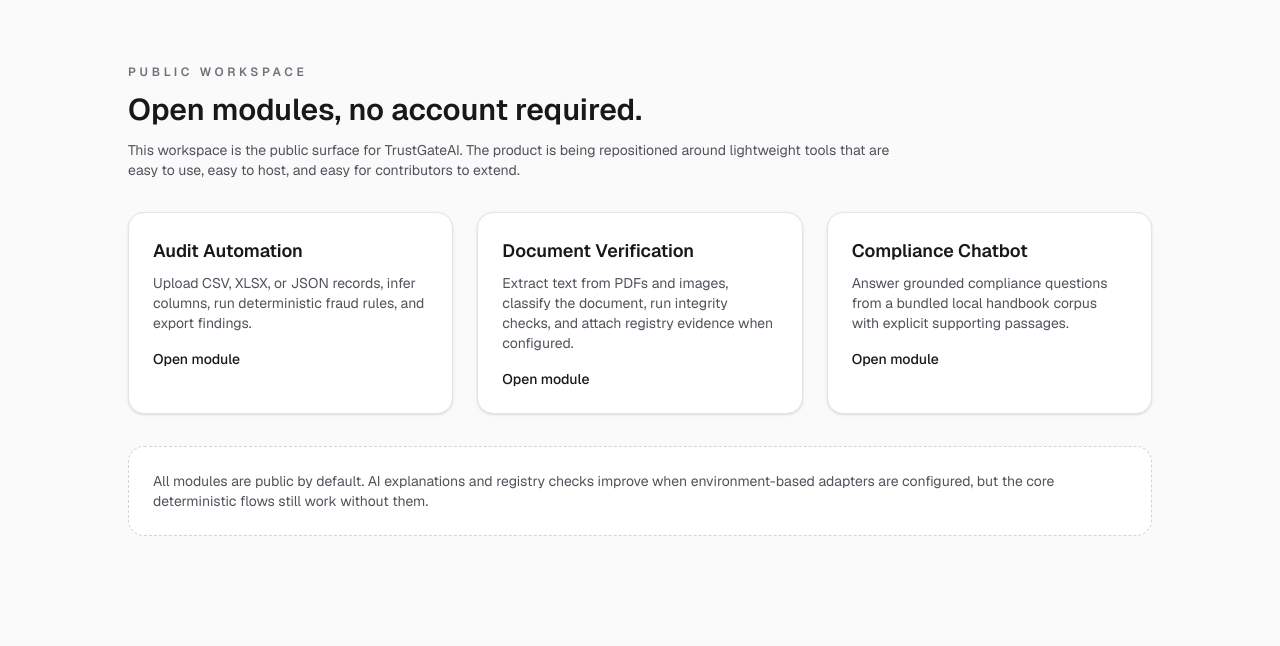
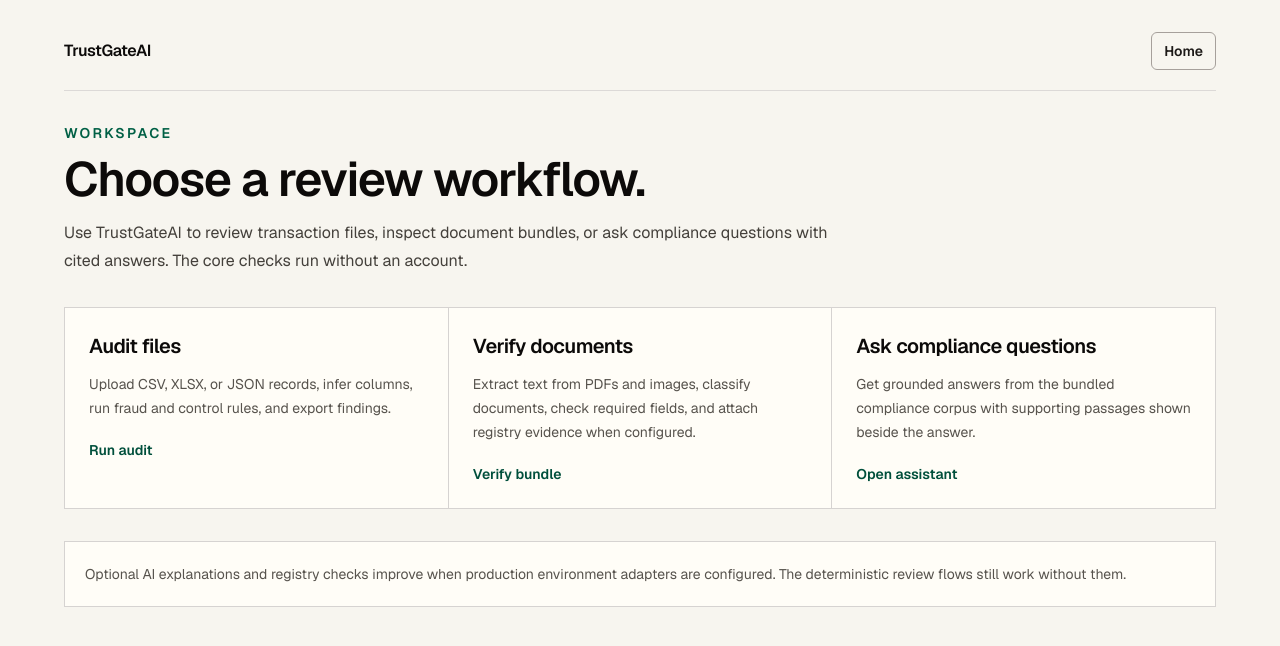
Before and after one commit to stmarkadebayo/TrustGateAI, a Next.js app: page /dashboard in a window 1280 px wide. Shown: the top 646 px of the page. Built offline with nearby package versions, Linux system fonts and the light colour scheme.

Commit message:
Simplify workspace module framing

```diff
--- a/src/app/dashboard/page.tsx
+++ b/src/app/dashboard/page.tsx
@@ -2,58 +2,75 @@
 
 export default function DashboardPage() {
   return (
-    <div className="min-h-screen bg-zinc-50 px-6 py-16">
-      <div className="mx-auto flex w-full max-w-5xl flex-col gap-8">
-        <div className="flex flex-col gap-3">
-          <p className="text-xs font-semibold uppercase tracking-[0.3em] text-zinc-500">
-            Public Workspace
+    <div className="min-h-screen bg-[#f7f5ef] px-5 py-8 text-stone-950 sm:px-8">
+      <div className="mx-auto flex w-full max-w-6xl flex-col gap-8">
+        <header className="flex items-center justify-between border-b border-stone-300/80 pb-5">
+          <Link href="/" className="text-base font-semibold tracking-tight">
+            TrustGateAI
+          </Link>
+          <Link
+            href="/"
+            className="rounded-md border border-stone-400 px-3 py-2 text-sm font-semibold text-stone-900 hover:border-stone-700"
+          >
+            Home
+          </Link>
+        </header>
+
+        <div className="max-w-3xl">
+          <p className="text-sm font-semibold uppercase tracking-[0.16em] text-emerald-800">
+            Workspace
           </p>
-          <h1 className="text-3xl font-semibold text-zinc-900">
-            Open modules, no account required.
+          <h1 className="mt-3 text-4xl font-semibold tracking-tight text-stone-950 sm:text-5xl">
+            Choose a review workflow.
           </h1>
-          <p className="max-w-3xl text-sm text-zinc-600">
-            This workspace is the public surface for TrustGateAI. The product is
-            being repositioned around lightweight tools that are easy to use,
-            easy to host, and easy for contributors to extend.
+          <p className="mt-4 text-base leading-7 text-stone-700">
+            Use TrustGateAI to review transaction files, inspect document
+            bundles, or ask compliance questions with cited answers. The core
+            checks run without an account.
           </p>
         </div>
 
-        <section className="grid gap-6 md:grid-cols-3">
+        <section className="grid gap-px overflow-hidden border border-stone-300 bg-stone-300 md:grid-cols-3">
           {[
             {
-              title: "Audit Automation",
-              body: "Upload CSV, XLSX, or JSON records, infer columns, run deterministic fraud rules, and export findings.",
+              title: "Audit files",
+              body: "Upload CSV, XLSX, or JSON records, infer columns, run fraud and control rules, and export findings.",
               href: "/audit",
+              action: "Run audit",
             },
             {
-              title: "Document Verification",
-              body: "Extract text from PDFs and images, classify the document, run integrity checks, and attach registry evidence when configured.",
+              title: "Verify documents",
+              body: "Extract text from PDFs and images, classify documents, check required fields, and attach registry evidence when configured.",
               href: "/verify",
+              action: "Verify bundle",
             },
             {
-              title: "Compliance Chatbot",
-              body: "Answer grounded compliance questions from a bundled local handbook corpus with explicit supporting passages.",
+              title: "Ask compliance questions",
+              body: "Get grounded answers from the bundled compliance corpus with supporting passages shown beside the answer.",
               href: "/chat",
+              action: "Open assistant",
             },
           ].map((module) => (
             <Link
               key={module.title}
               href={module.href}
-              className="rounded-2xl border border-zinc-200 bg-white p-6 shadow-sm"
+              className="group bg-[#fffdf7] p-6 hover:bg-white"
             >
-              <h2 className="text-lg font-semibold text-zinc-900">
+              <h2 className="text-xl font-semibold tracking-tight text-stone-950">
                 {module.title}
               </h2>
-              <p className="mt-2 text-sm text-zinc-600">{module.body}</p>
-              <div className="mt-4 text-sm font-medium text-zinc-900">Open module</div>
+              <p className="mt-3 text-sm leading-6 text-stone-600">{module.body}</p>
+              <div className="mt-5 text-sm font-semibold text-emerald-900">
+                {module.action}
+              </div>
             </Link>
           ))}
         </section>
 
-        <div className="rounded-2xl border border-dashed border-zinc-300 bg-white p-6 text-sm text-zinc-600">
-          All modules are public by default. AI explanations and registry checks
-          improve when environment-based adapters are configured, but the core
-          deterministic flows still work without them.
+        <div className="border border-stone-300 bg-[#fffdf7] p-5 text-sm leading-6 text-stone-600">
+          Optional AI explanations and registry checks improve when production
+          environment adapters are configured. The deterministic review flows
+          still work without them.
         </div>
       </div>
     </div>
```
